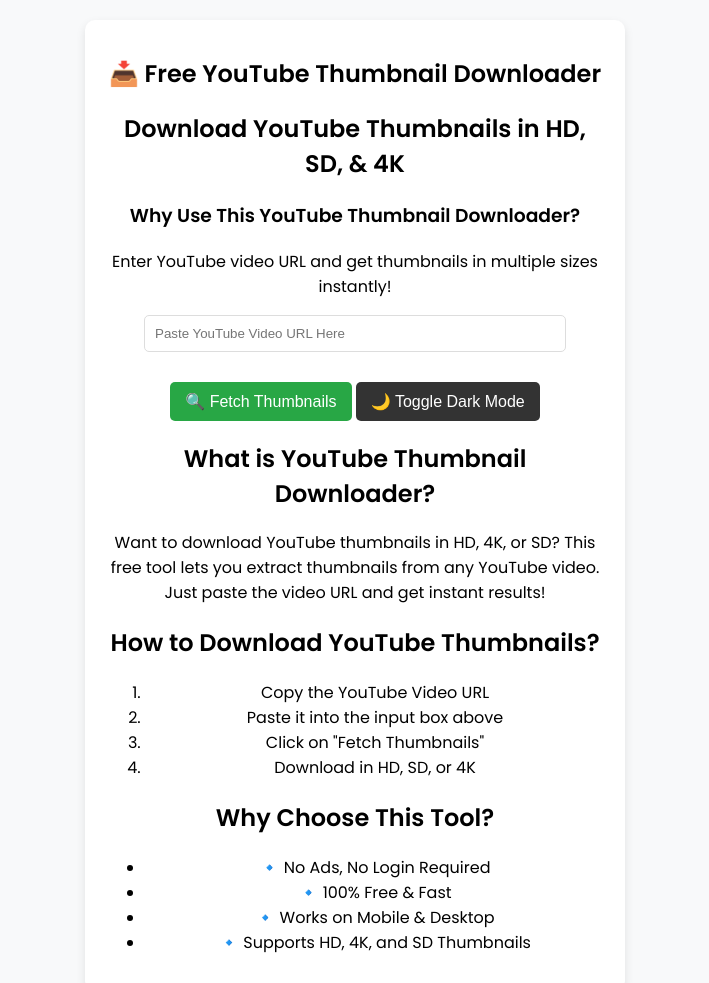
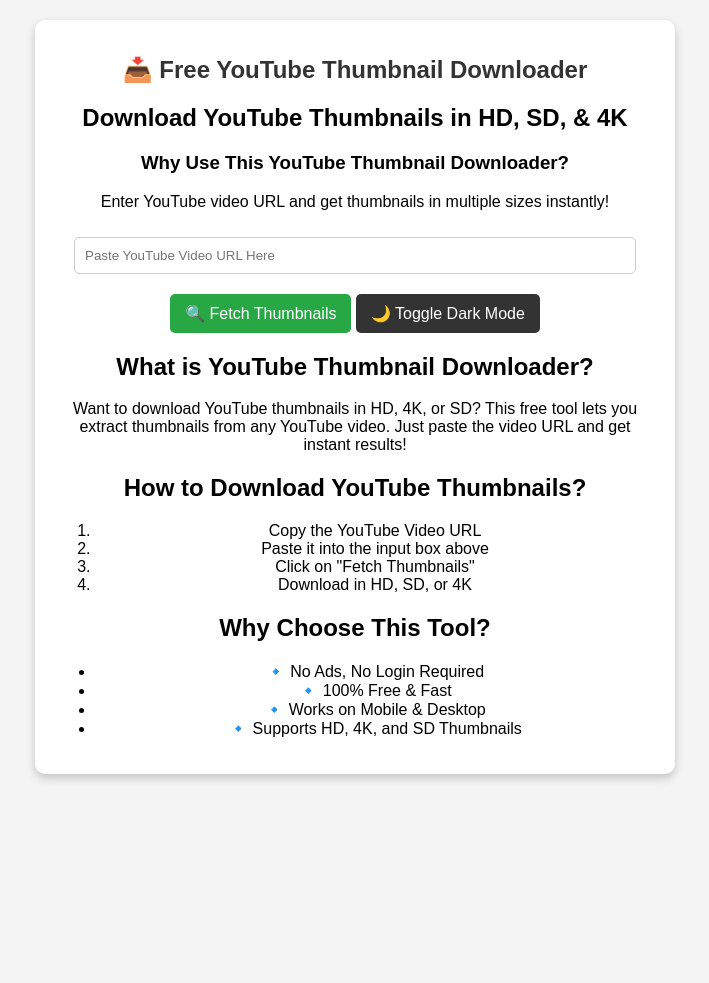
Before and after one commit to Ajaym255/Yt-thumb, a plain HTML site: page index.html in a window 1280 px wide. Shown: the top 983 px of the page, without its empty margins (285-994 px from the left). After the commit the page ends 800 px from the top, so only its background shows below. Drawn offline with Linux system fonts and the light colour scheme.

Commit message:
Update styles.css

```diff
--- a/styles.css
+++ b/styles.css
@@ -1,43 +1,41 @@
-/* Google Font */
-@import url('https://fonts.googleapis.com/css2?family=Poppins:wght@300;400;600&display=swap');
-
 body {
-    font-family: 'Poppins', sans-serif;
-    background-color: #f8f9fa;
+    font-family: 'Arial', sans-serif;
+    background-color: #f4f4f4;
     text-align: center;
     margin: 0;
     padding: 20px;
 }
 
 .container {
-    max-width: 500px;
-    margin: auto;
+    max-width: 600px;
     background: white;
     padding: 20px;
     border-radius: 10px;
-    box-shadow: 0 4px 10px rgba(0, 0, 0, 0.1);
+    box-shadow: 0 4px 10px rgba(0, 0, 0, 0.2);
+    margin: auto;
 }
 
 h1 {
     font-size: 24px;
-    margin-bottom: 10px;
+    color: #333;
 }
 
 input {
-    width: 80%;
+    width: 90%;
     padding: 10px;
-    margin-bottom: 10px;
-    border: 1px solid #ddd;
+    margin-top: 10px;
     border-radius: 5px;
+    border: 1px solid #ccc;
 }
 
 button {
+    margin-top: 10px;
     background: #28a745;
     color: white;
+    padding: 10px 15px;
     border: none;
-    padding: 10px 15px;
+    cursor: pointer;
     border-radius: 5px;
-    cursor: pointer;
     font-size: 16px;
 }
 
@@ -52,7 +50,7 @@ button:hover {
 .thumbnail img {
     width: 100%;
     max-width: 400px;
-    border-radius: 10px;
+    border-radius: 5px;
     margin-bottom: 10px;
 }
 
@@ -63,7 +61,7 @@ button:hover {
     padding: 8px;
     text-decoration: none;
     border-radius: 5px;
-    font-weight: bold;
+    margin-top: 5px;
 }
 
 .thumbnail a:hover {
@@ -77,6 +75,7 @@ button:hover {
 #darkModeToggle {
     margin-top: 20px;
     background: #333;
+    color: white;
 }
 
 .dark-mode {
@@ -96,10 +95,3 @@ button:hover {
     background: #333;
     color: white;
 }
-
-/* Mobile Responsive */
-@media (max-width: 600px) {
-    .container {
-        width: 90%;
-    }
-}
```
